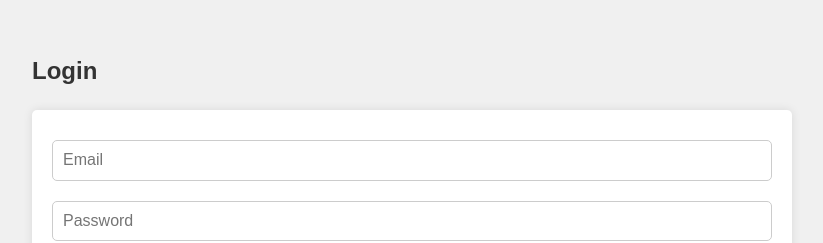
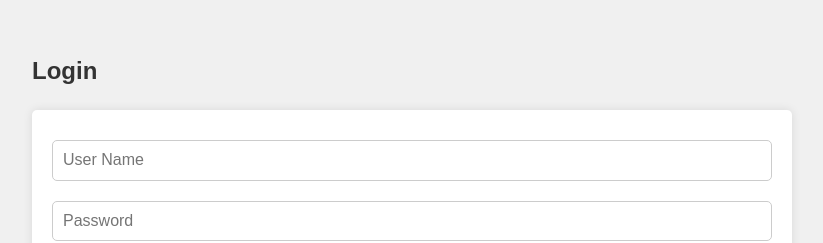
Before and after one commit to EduardoAlves93/profileapp, a React (Vite) app: page /login in a window 1280 px wide. Shown: the top 243 px of the page, without its empty margins (228-1051 px from the left). Built offline with nearby package versions, Linux system fonts and the light colour scheme.

Commit message:
change email to username

```diff
--- a/db.json
+++ b/db.json
@@ -2,8 +2,13 @@
   "users": [
     {
       "id": 1,
-      "email": "iinesvazfernandes@gmail.com",
-      "password": "XPTO2024"
+      "name": "ines_fernandes",
+      "password": "1234"
+    },
+    {
+      "id": 2,
+      "name": "eduardo_alves",
+      "password": "1234"
     }
   ]
 }
--- a/src/App.css
+++ b/src/App.css
@@ -29,7 +29,7 @@ form {
   box-shadow: 0 0 10px rgba(0, 0, 0, 0.1);
 }
 
-input[type="email"],
+input[type="text"],
 input[type="password"] {
   width: 100%;
   padding: 10px;
--- a/src/components/Dashboard.jsx
+++ b/src/components/Dashboard.jsx
@@ -9,7 +9,7 @@ const Dashboard = ({ user, onLogout }) => {
 
     return (
         <div className="container">
-            <h2>Welcome, {user.email}!</h2>
+            <h2>Welcome, {user.name}!</h2>
             <button onClick={onLogout}>Logout</button>
             <nav>
                 <ul>
--- a/src/components/LoginPage.jsx
+++ b/src/components/LoginPage.jsx
@@ -3,7 +3,7 @@ import axios from 'axios';
 import '../App.css'; // Ensure this file exists
 
 const LoginPage = ({ onLogin }) => {
-    const [email, setEmail] = useState('');
+    const [name, setName] = useState('');
     const [password, setPassword] = useState('');
 
     const handleSubmit = async (event) => {
@@ -11,7 +11,7 @@ const LoginPage = ({ onLogin }) => {
         try {
             const response = await axios.get('/db.json');
             const users = response.data.users;
-            const user = users.find(user => user.email === email && user.password === password);
+            const user = users.find(user => user.name === name && user.password === password);
             if (user) {
                 onLogin(user);
             } else {
@@ -27,10 +27,10 @@ const LoginPage = ({ onLogin }) => {
             <h2>Login</h2>
             <form onSubmit={handleSubmit}>
                 <input
-                    type="email"
-                    placeholder="Email"
-                    value={email}
-                    onChange={(e) => setEmail(e.target.value)}
+                    type="text"
+                    placeholder="User Name"
+                    value={name}
+                    onChange={(e) => setName(e.target.value)}
                     required
                 />
                 <input
```
Also changed, not shown: public/db.json (+7 -2 lines).
